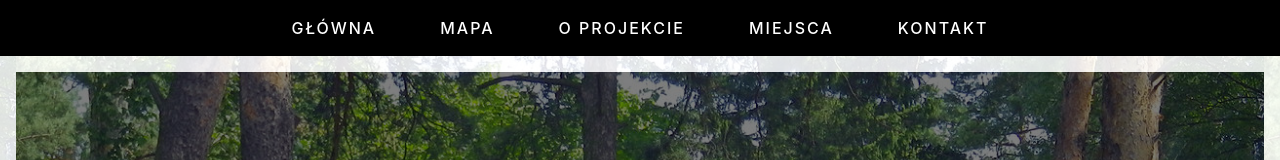
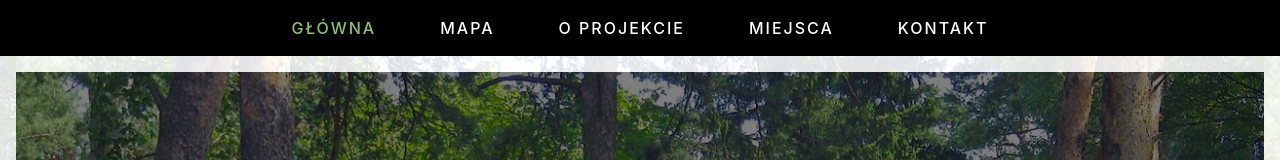
Before and after one commit to MacJ13/maps-linia-otw, a React (Vite) app: page / in a window 1280 px wide. Shown: the top 160 px of the page. Built offline with nearby package versions, Linux system fonts and the light colour scheme.

Commit message:
Add Navlink in Navbar

```diff
--- a/src/components/navbar.jsx
+++ b/src/components/navbar.jsx
@@ -1,13 +1,21 @@
-import { Link } from "react-router-dom";
+import { NavLink } from "react-router-dom";
 
-const Navbar = () => (
+const Navbar = () => {
+  const activeLink = ({ isActive, isPending }) =>
+    isPending ? "pending" : isActive ? "active" : "";
+
+  return (
     <nav id="navbar">
       <ul id="navbar-list">
         <li>
-        <Link to="/">Główna</Link>
+          <NavLink to="/" className={activeLink}>
+            Główna
+          </NavLink>
         </li>
         <li>
-        <Link to="map">Mapa</Link>
+          <NavLink className={activeLink} to="map">
+            Mapa
+          </NavLink>
         </li>
 
         <a href="#">O Projekcie</a>
@@ -16,5 +24,6 @@
       </ul>
     </nav>
   );
+};
 
 export default Navbar;
```
Lines whose indentation alone changed are shown as unchanged.
